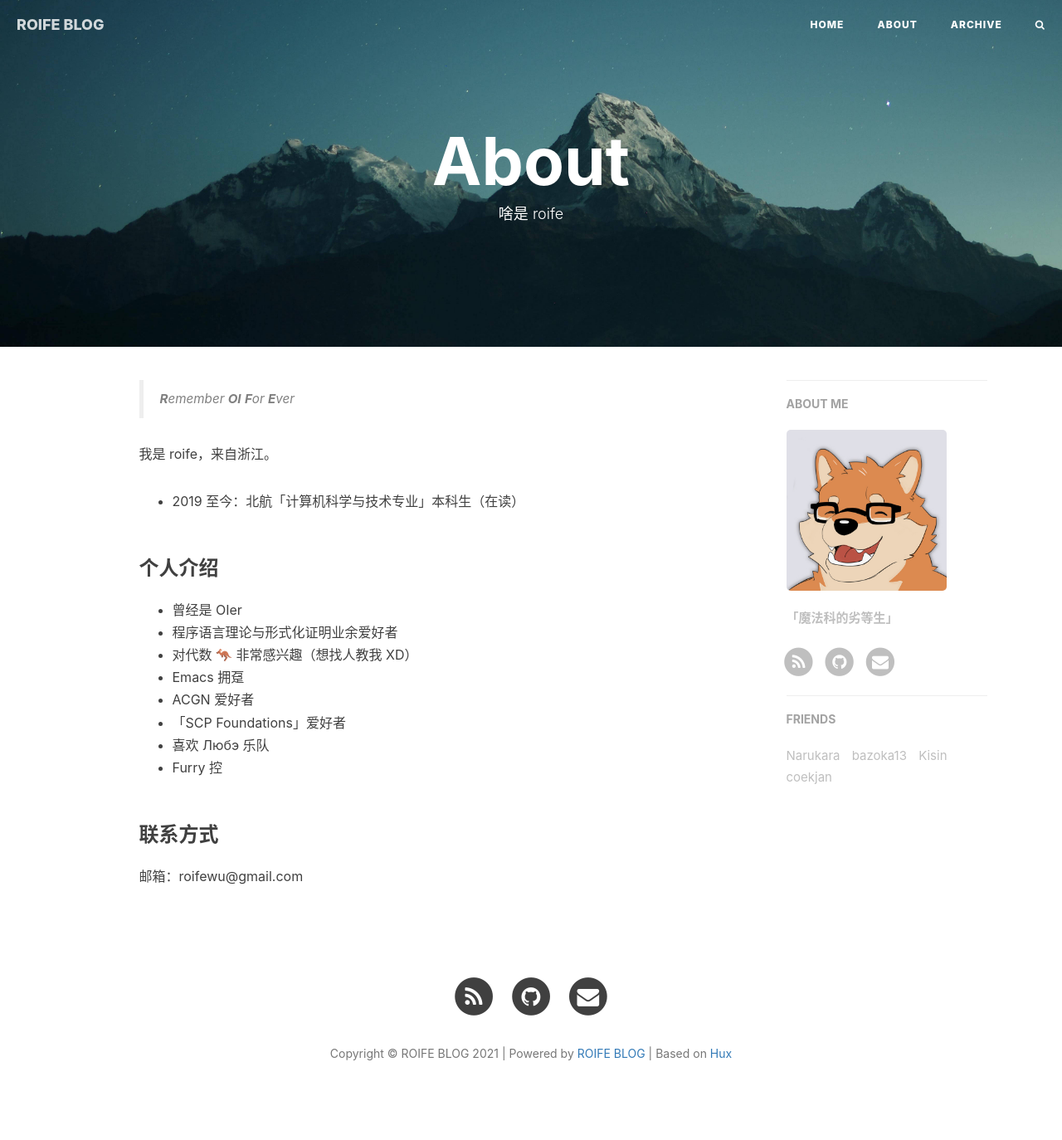
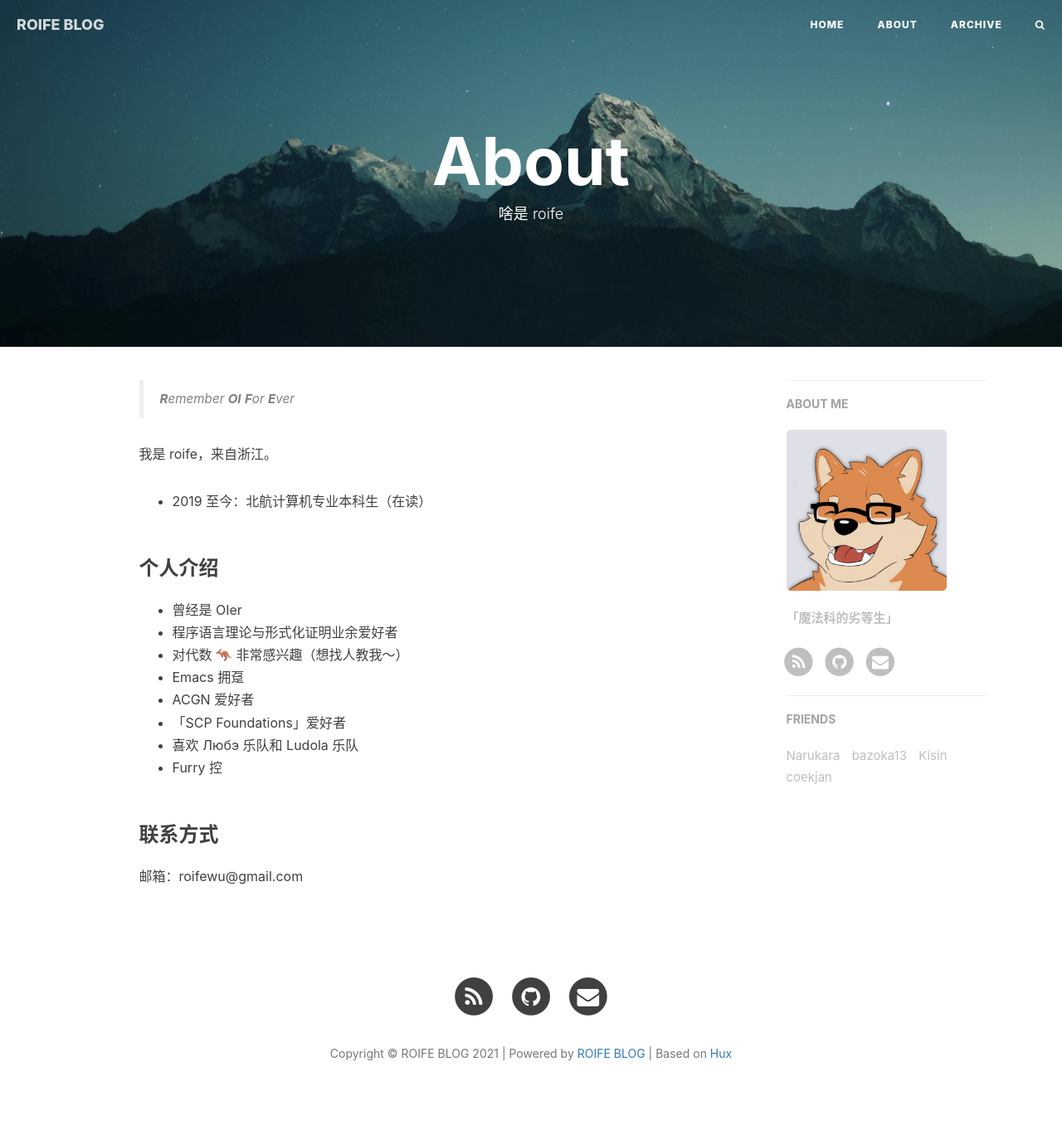
Before and after one commit to LogicLee0902/-LogicLee0902.github.io, a Jekyll site: the page built from about.html, in a window 1280 px wide. Shown: the whole page at 83% size. Built offline with Jekyll 4.4.1, drawn with Linux system fonts in a browser that asks for light colours; nearby versions of some CDN libraries; comment, search, counter and statistics services are not loaded.

Commit message:
update aboutme

```diff
--- a/_includes/about/zh.md
+++ b/_includes/about/zh.md
@@ -2,17 +2,17 @@
 
 我是 roife，来自浙江。
 
-- 2019 至今：北航「计算机科学与技术专业」本科生（在读）
+- 2019 至今：北航计算机专业本科生（在读）
 
 ### 个人介绍
 
 - 曾经是 OIer
 - 程序语言理论与形式化证明业余爱好者
-- 对代数 🦘 非常感兴趣（想找人教我 XD）
+- 对代数 🦘 非常感兴趣（想找人教我～）
 - Emacs 拥趸
 - ACGN 爱好者
 - 「SCP Foundations」爱好者
-- 喜欢 Любэ 乐队
+- 喜欢 Любэ 乐队和 Ludola 乐队
 - Furry 控
 
 ### 联系方式
```
